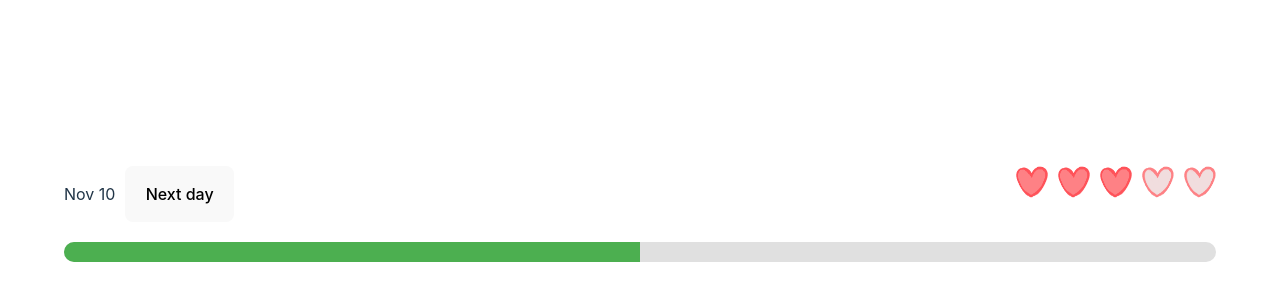
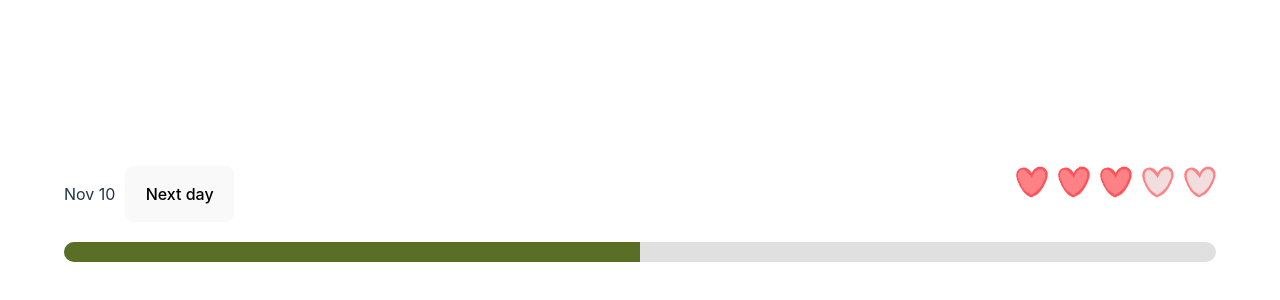
Before and after one commit to HackCamp2024/walk-your-dog, a React (Vite) app: page / in a window 1280 px wide. Shown: the part 176-476 px from the top of the page. Built offline with nearby package versions, Linux system fonts and the light colour scheme.

Commit message:
changed the color of progress

```diff
--- a/src/components/Progress/Progress.css
+++ b/src/components/Progress/Progress.css
@@ -16,6 +16,6 @@
 
 .progress-bar-fill {
   height: 100%;
-  background-color: #4caf50;
+  background-color: #5a6f25;
   transition: width 0.3s ease;
 }
```
